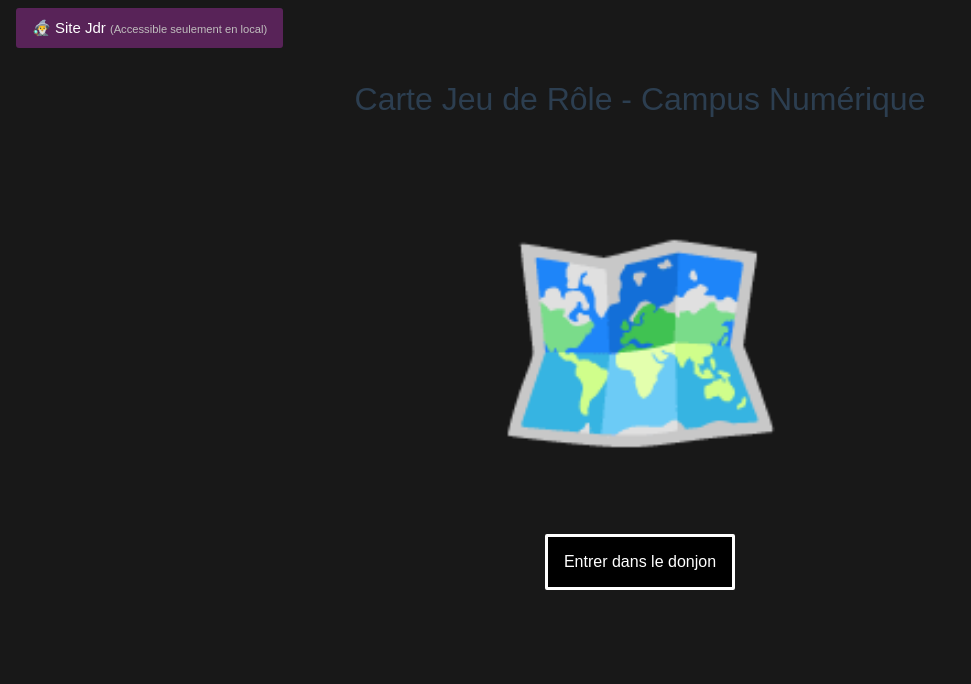
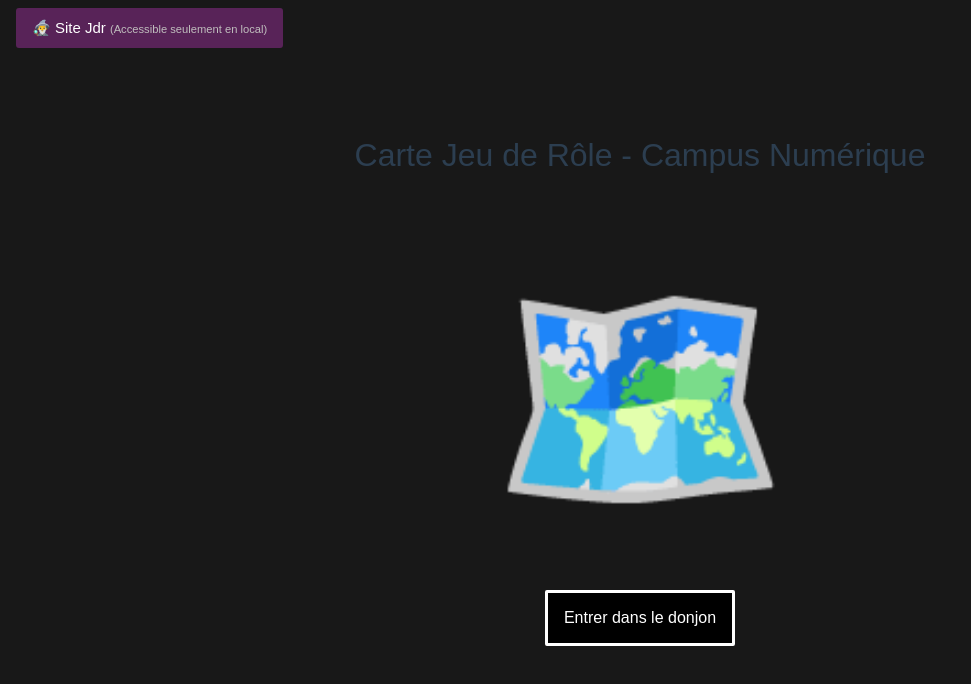
Before and after one commit to Alopekos/RPG-map-campus-numerique, a Vue app: page / in a window 1280 px wide. Shown: the top 684 px of the page, without its empty margins (0-971 px from the left). Built offline with nearby package versions, Linux system fonts and the light colour scheme; a web font is replaced by a local one.

Commit message:
Changed CSS

```diff
--- a/src/assets/main.css
+++ b/src/assets/main.css
@@ -7,7 +7,6 @@ nav {
   display: flex;
   align-items: center;
   justify-content: start;
-  position: fixed;
 }
 
 nav > a {
@@ -50,6 +49,7 @@ a {
 
 p {
   margin: 2svh 0;
+  width: 30%;
 }
 
 button {
```
